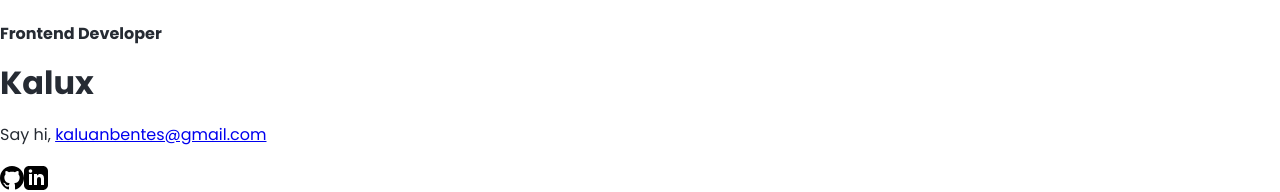
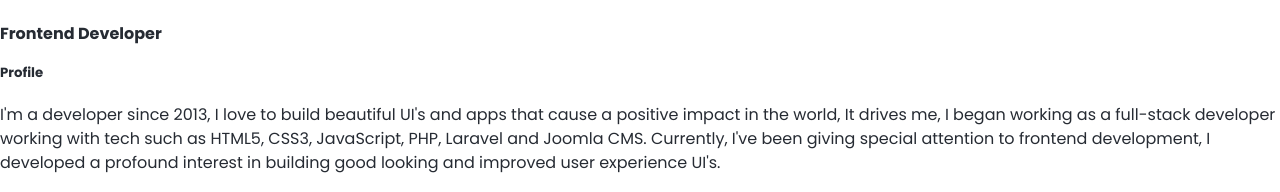
Before and after one commit to kaluabentes/old-kalu.dev, a Next.js app: page /about in a window 1280 px wide. Shown: the part 627-819 px from the top of the page. Built offline with nearby package versions, Linux system fonts and the light colour scheme.

Commit message:
Create cv profile section

```diff
--- /dev/null
+++ b/src/components/atoms/curriculum-vitae-section-title/index.js
@@ -0,0 +1,14 @@
+import React from 'react'
+import PropTypes from 'prop-types'
+
+import styles from './styles.css'
+
+const CurriculumVitaeSectionTitle = ({ children }) => (
+  <h5 className={styles.title}>{children}</h5>
+)
+
+CurriculumVitaeSectionTitle.propTypes = {
+  children: PropTypes.node.isRequired,
+}
+
+export default CurriculumVitaeSectionTitle
--- /dev/null
+++ b/src/components/atoms/curriculum-vitae-section-title/styles.css
@@ -0,0 +1,5 @@
+.title {
+  font-size: 1.25rem;
+  margin: 0;
+  margin-bottom: 20px;
+}
--- a/src/components/molecules/curriculum-vitae-header/styles.css
+++ b/src/components/molecules/curriculum-vitae-header/styles.css
@@ -1,6 +1,7 @@
 .header {
   display: flex;
   align-items: center;
+  margin-bottom: 50px;
 }
 
 .photo {
--- /dev/null
+++ b/src/components/molecules/curriculum-vitae-profile/index.js
@@ -0,0 +1,24 @@
+import React from 'react'
+import PropTypes from 'prop-types'
+
+import CurriculumVitaeSectionTitle from '_atoms/curriculum-vitae-section-title'
+import styles from './styles.css'
+
+const CurriculumVitaeProfile = ({ content }) => (
+  <div className={styles.profile}>
+    <CurriculumVitaeSectionTitle>Profile</CurriculumVitaeSectionTitle>
+    <p className={styles.content}>
+      {content}
+    </p>
+  </div>
+)
+
+CurriculumVitaeProfile.propTypes = {
+  content: PropTypes.string,
+}
+
+CurriculumVitaeProfile.defaultProps = {
+  content: '',
+}
+
+export default CurriculumVitaeProfile
--- /dev/null
+++ b/src/components/molecules/curriculum-vitae-profile/styles.css
@@ -0,0 +1,3 @@
+.content {
+  margin: 0;
+}
--- a/src/components/organisms/curriculum-vitae/index.js
+++ b/src/components/organisms/curriculum-vitae/index.js
@@ -2,6 +2,9 @@ import React from 'react'
 import PropTypes from 'prop-types'
 
 import CurriculumVitaeHeader from '_molecules/curriculum-vitae-header'
+import CurriculumVitaeProfile from '_molecules/curriculum-vitae-profile'
+
+import styles from './styles.css'
 
 const CurriculumVitae = ({
   photo,
@@ -14,6 +17,22 @@ const CurriculumVitae = ({
       name={name}
       jobTitle={jobTitle}
     />
+    <div className={styles.grid}>
+      <div>
+        <CurriculumVitaeProfile
+          content={`
+            I'm a developer since 2013, I love to build beautiful
+            UI's and apps that cause a positive impact in the world,
+            It drives me, I began working as a full-stack developer
+            working with tech such as HTML5, CSS3, JavaScript, PHP,
+            Laravel and Joomla CMS. Currently, I've been giving special
+            attention to frontend development, I developed a profound
+            interest in building good looking and improved user
+            experience UI's.
+          `}
+        />
+      </div>
+    </div>
   </article>
 )
 
```
Also changed, not shown: src/components/organisms/curriculum-vitae/styles.css (added).
